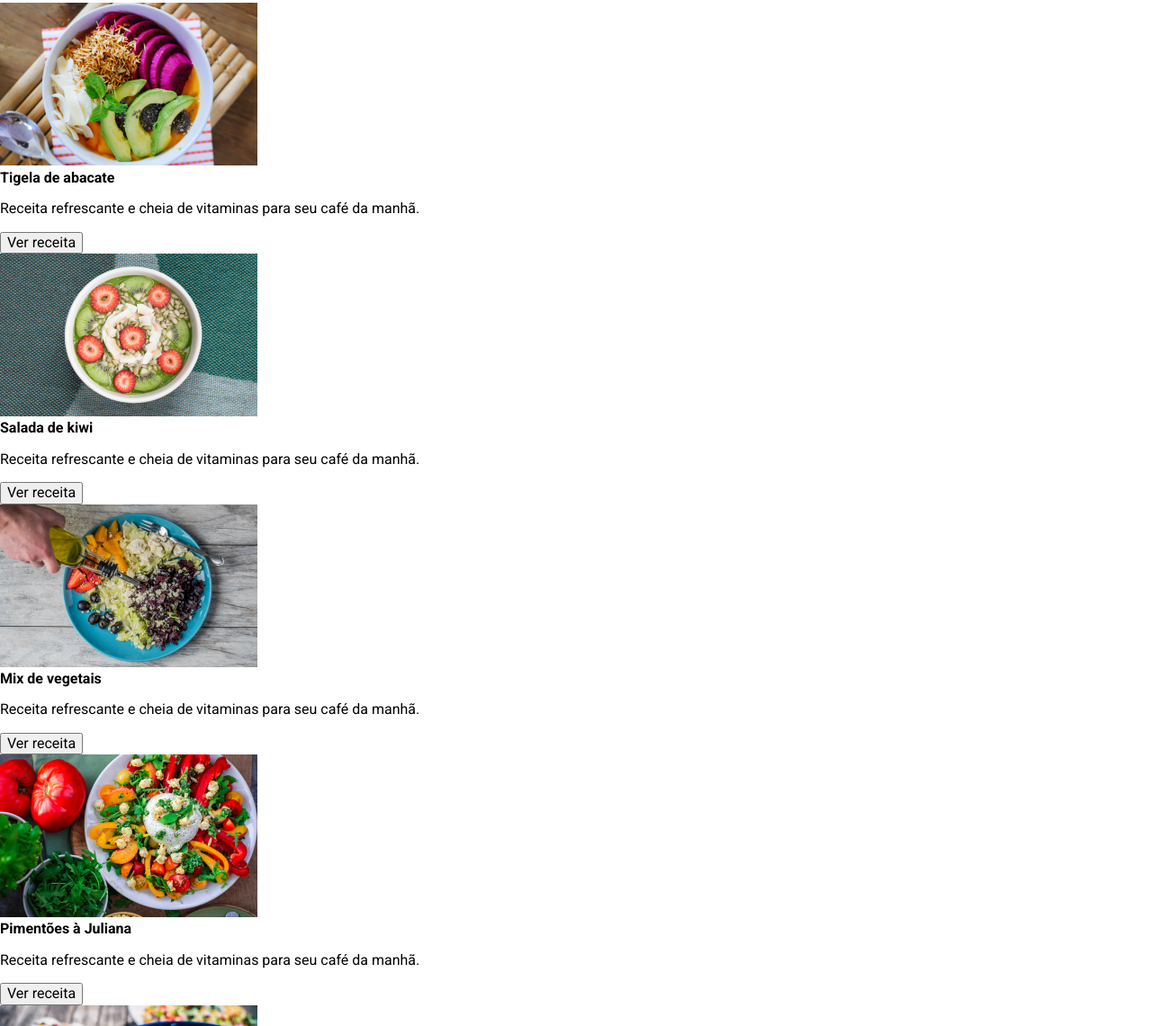
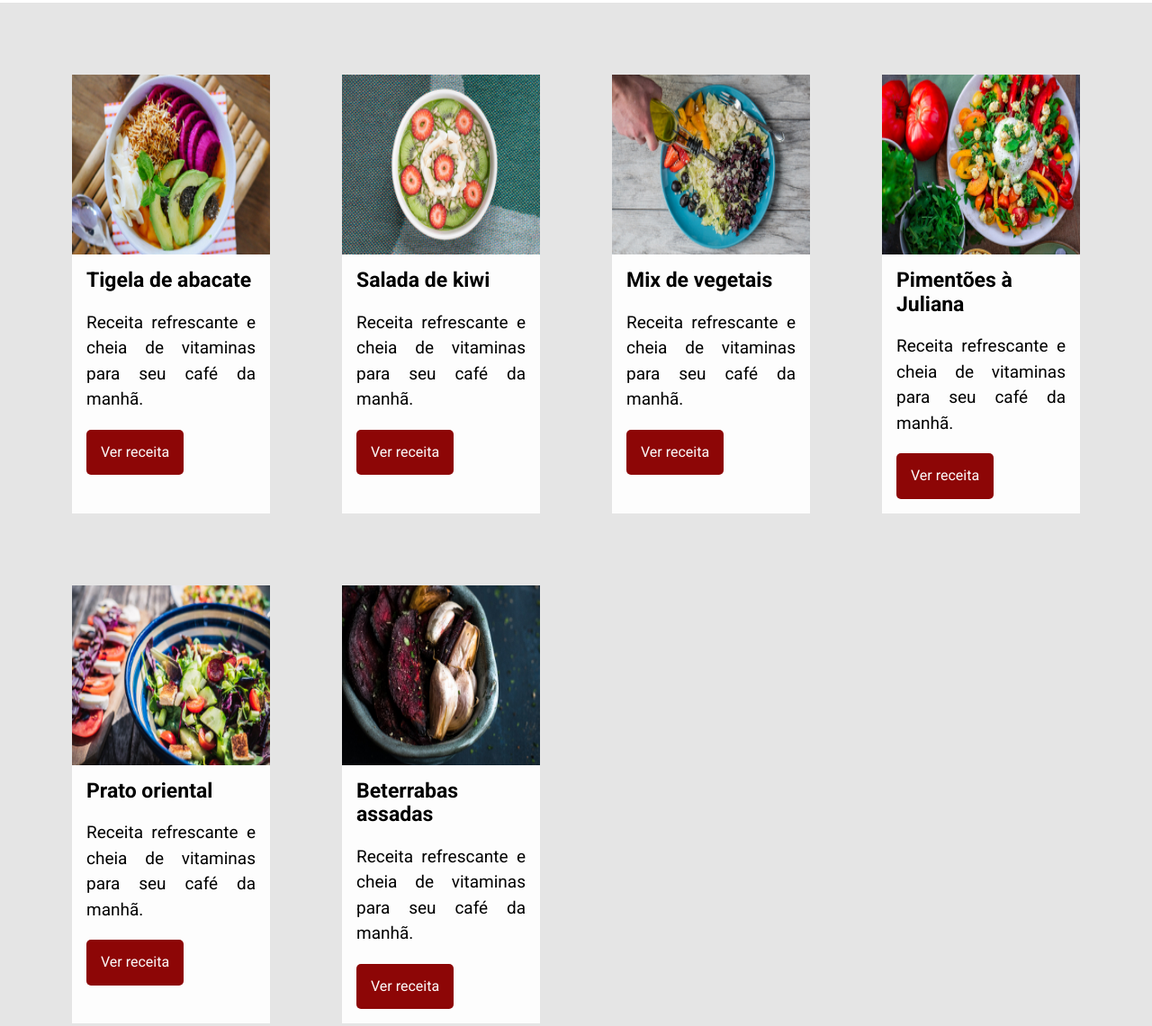
Before and after one commit to marceloicampos/alura-oracle-one-front-end, a plain HTML site: page 04-arquitetura-em-css/index.html in a window 1280 px wide. Shown: the part 1060-2201 px from the top of the page at 90% size. Drawn offline with Linux system fonts and the light colour scheme.

Commit message:
Update Receitas

```diff
--- /dev/null
+++ b/04-arquitetura-em-css/assets/css/receitas.css
@@ -0,0 +1,48 @@
+.receitas {
+    background: #e5e5e5;
+    display: flex;
+    flex-wrap: wrap;
+    padding: 5rem 0 0 5rem;
+}
+
+.receita__div {
+    background: #fdfdfd;
+    display: flex;
+    flex-direction: column;
+    margin-bottom: 5rem;
+    margin-right: 5rem;
+    /* width: 25%; */
+    width: calc(25% - 5rem);
+}
+
+.receita__imagem {
+    height: 200px;
+}
+
+.receita__conteudo {
+    padding: 1rem;
+}
+
+.receita__titulo {
+    font-size: 1.4375rem;
+}
+
+.receita__descricao {
+    font-size: 1.1875rem;
+    line-height: 1.5;
+    text-align: justify;
+}
+
+.receita__botao {
+    background: #8d0606;
+    border: none;
+    border-radius: 5px;
+    color: #fdfdfd;
+    padding: 1rem;
+    transition: all 1s ease-in-out;
+}
+
+.receita__botao:hover {
+    background: #620404;
+    cursor: pointer;
+}
--- a/04-arquitetura-em-css/index.html
+++ b/04-arquitetura-em-css/index.html
@@ -12,6 +12,7 @@
         <link rel="stylesheet" href="./assets/css/menu.css" />
         <link rel="stylesheet" href="./assets/css/banner.css" />
         <link rel="stylesheet" href="./assets/css/sobre.css" />
+        <link rel="stylesheet" href="./assets/css/receitas.css" />
     </head>
     <body>
         <header class="cabecalho">
@@ -34,7 +35,7 @@
             <p class="sobre__texto">Nossas receitas ajudam você a aproveitar melhor os alimentos, economizar, ganhar tempo e praticidade.</p>
         </section>
         <section class="receitas">
-            <div class="receita">
+            <div class="receita__div">
                 <img alt="Tigela de abacate" class="receita__imagem" src="./assets/img/receitas/tigela-de-abacate.jpg" />
                 <div class="receita__conteudo">
                     <h4 class="receita__titulo">Tigela de abacate</h4>
@@ -42,7 +43,7 @@
                     <button class="receita__botao">Ver receita</button>
                 </div>
             </div>
-            <div class="receita">
+            <div class="receita__div">
                 <img class="receita__imagem" src="./assets/img/receitas/salada-de-kiwi.jpg" alt="Salada de kiwi" />
                 <div class="receita__conteudo">
                     <h4 class="receita__titulo">Salada de kiwi</h4>
@@ -50,7 +51,7 @@
                     <button class="receita__botao">Ver receita</button>
                 </div>
             </div>
-            <div class="receita">
+            <div class="receita__div">
                 <img class="receita__imagem" src="./assets/img/receitas/mix-de-vegetais.jpg" alt="Mix de vegetais" />
                 <div class="receita__conteudo">
                     <h4 class="receita__titulo">Mix de vegetais</h4>
@@ -58,7 +59,7 @@
                     <button class="receita__botao">Ver receita</button>
                 </div>
             </div>
-            <div class="receita">
+            <div class="receita__div">
                 <img class="receita__imagem" src="./assets/img/receitas/pimentoes-a-juliana.jpg" alt="Pimentões à Juliana" />
                 <div class="receita__conteudo">
                     <h4 class="receita__titulo">Pimentões à Juliana</h4>
@@ -66,7 +67,7 @@
                     <button class="receita__botao">Ver receita</button>
                 </div>
             </div>
-            <div class="receita">
+            <div class="receita__div">
                 <img class="receita__imagem" src="./assets/img/receitas/prato-oriental.jpg" alt="Prato oriental" />
                 <div class="receita__conteudo">
                     <h4 class="receita__titulo">Prato oriental</h4>
@@ -74,7 +75,7 @@
                     <button class="receita__botao">Ver receita</button>
                 </div>
             </div>
-            <div class="receita">
+            <div class="receita__div">
                 <img class="receita__imagem" src="./assets/img/receitas/beterrabas-assadas.jpg" alt="Beterrabas assadas" />
                 <div class="receita__conteudo">
                     <h4 class="receita__titulo">Beterrabas assadas</h4>
```
